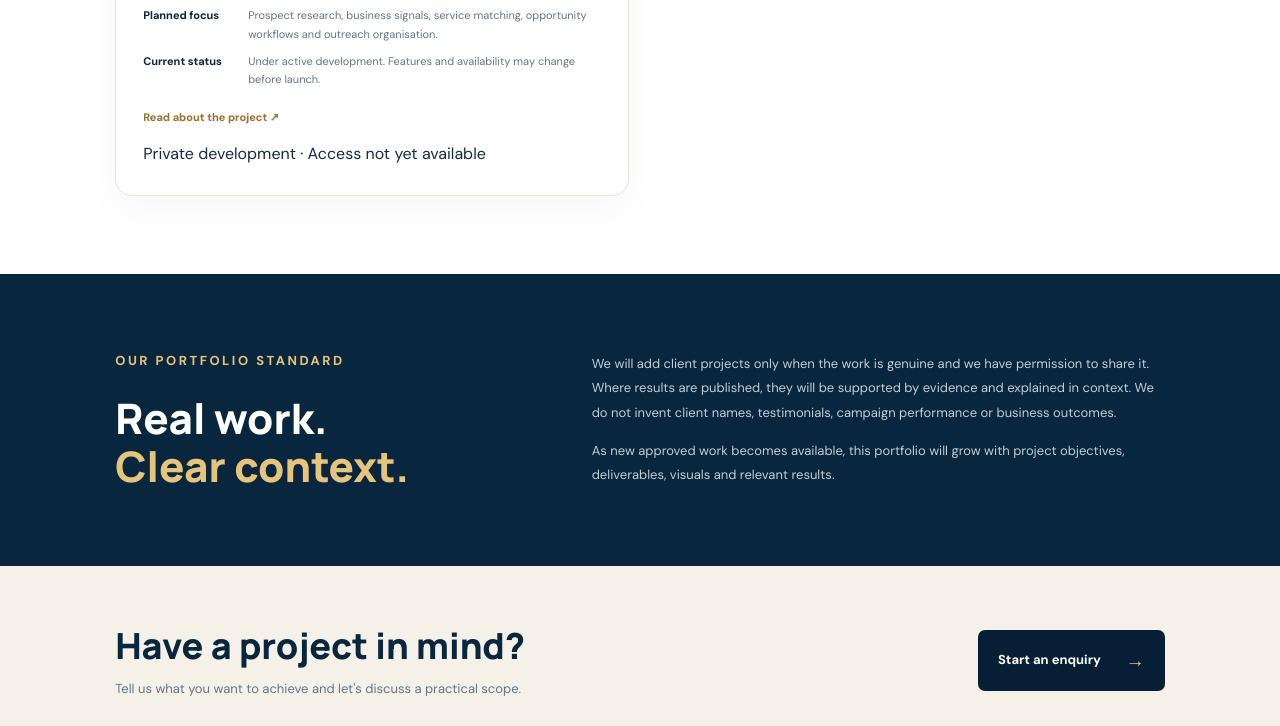
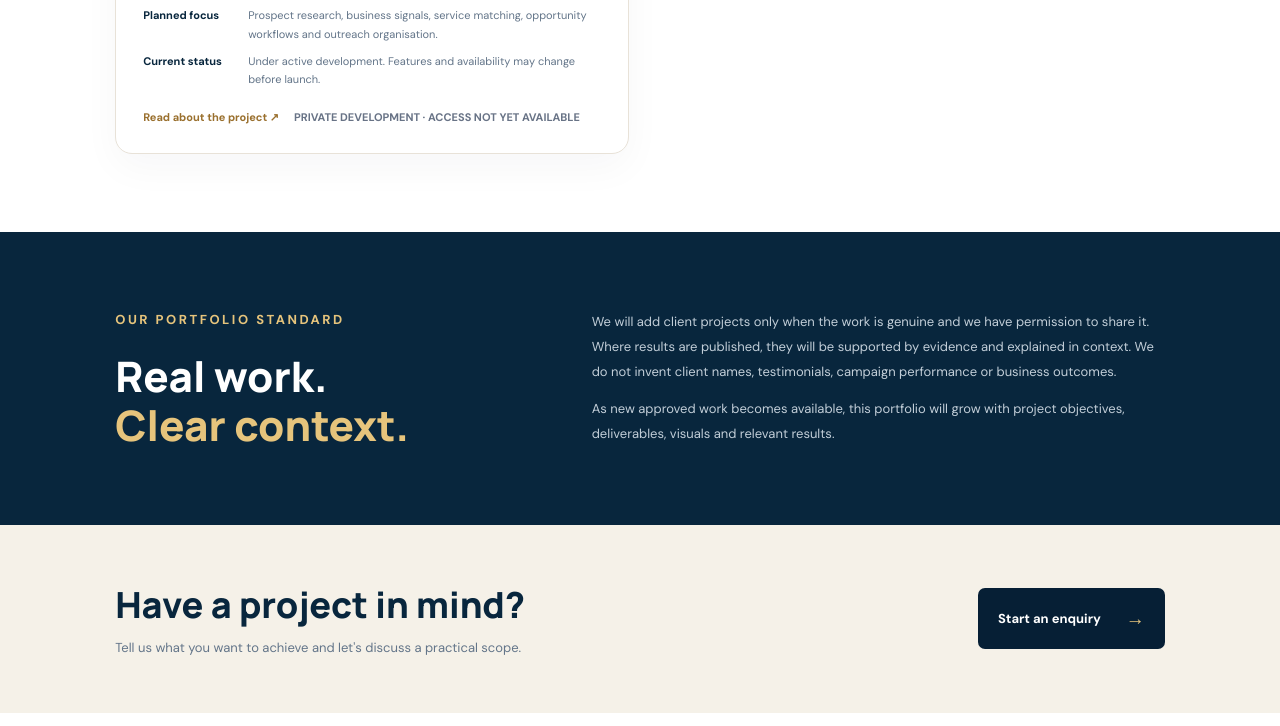
Before and after one commit to richard86z/vijes-digital-links-website, a plain HTML site: page portfolio.html in a window 1280 px wide. Shown: the part 2858-3584 px from the top of the page. Drawn offline with Linux system fonts and the light colour scheme.

Commit message:
Clarify Revenue Engine AI is private and unavailable during development

```diff
--- a/portfolio.html
+++ b/portfolio.html
@@ -150,7 +150,7 @@
 <div><b>Planned focus</b><span>Prospect research, business signals, service matching, opportunity workflows and outreach organisation.</span></div>
 <div><b>Current status</b><span>Under active development. Features and availability may change before launch.</span></div>
 </div>
-<div class="project-links"><a href="revenue-engine-ai.html">Read about the project ↗</a><span class="project-status-note">Private development · Access not yet available</span></div>
+<div class="project-links"><a href="revenue-engine-ai.html">Read about the project ↗</a><span class="project-status-note" style="font-size:11px;font-weight:700;color:#687386">PRIVATE DEVELOPMENT · ACCESS NOT YET AVAILABLE</span></div>
 </div>
 </article>
 </div>
```
